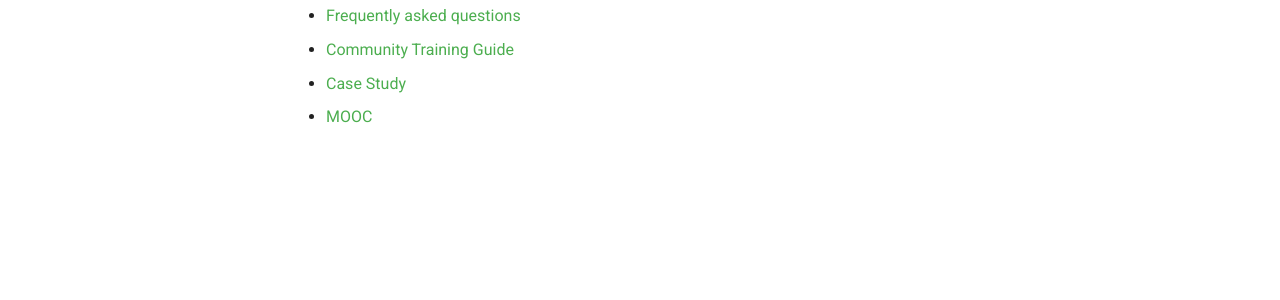
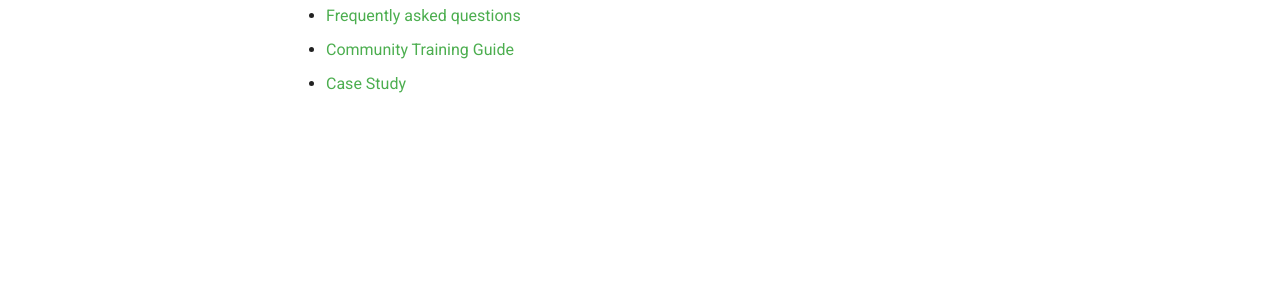
Before and after one commit to grassrootseconomics/docs.grassecon.org, an MkDocs documentation site: the page built from docs/edu/index.md, in a window 1280 px wide. Shown: the part 333-633 px from the top of the page. Built offline with MkDocs 1.6.1 and Material for MkDocs 9.7.7, drawn with Linux system fonts in a browser that asks for light colours; comment, search, counter and statistics services are not loaded.

Commit message:
Update index.md

```diff
--- a/docs/edu/index.md
+++ b/docs/edu/index.md
@@ -7,4 +7,3 @@ This section includes materials for different audiences.
 * [Frequently asked questions](faq/)
 * [Community Training Guide](training/)
 * [Case Study](case_study/)
-* [MOOC](https://www.grassrootseconomics.org/pages/mooc.html)
```
